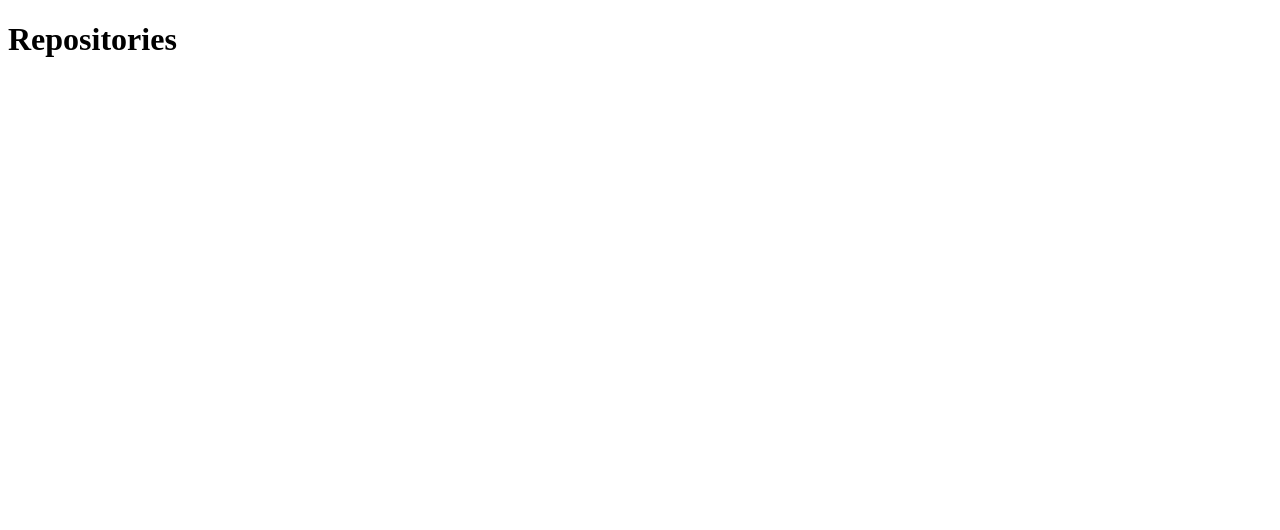
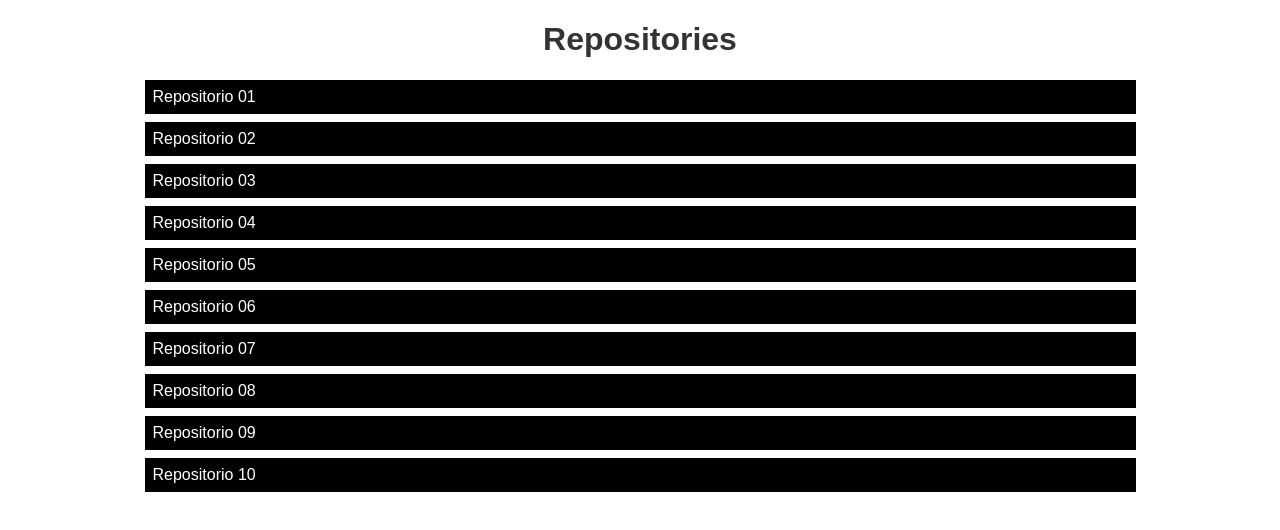
Before and after one commit to RafaelDanelluci/gama-react-basic, a React (Create React App) app: page /repositories in a window 1280 px wide. Shown: the top 530 px of the page. Built offline with nearby package versions, Linux system fonts and the light colour scheme.

Commit message:
Using styled components for the pages

```diff
--- a/package.json
+++ b/package.json
@@ -11,6 +11,7 @@
     "react-dom": "^18.1.0",
     "react-router-dom": "^6.3.0",
     "react-scripts": "5.0.1",
+    "styled-components": "^5.3.5",
     "web-vitals": "^2.1.4"
   },
   "scripts": {
--- a/src/App.js
+++ b/src/App.js
@@ -1,5 +1,5 @@
 import React from 'react';
-import Routers from './components/router/routers';
+import Routers from './router/routers';
 
 function App() {
   return (
--- a/src/components/pages/Repositories.js
+++ /dev/null
@@ -1,7 +0,0 @@
-import React from "react";
-
-export default function Repositories() {
-  return(
-    <h1>Repositories</h1>
-  )
-}
--- a/src/components/pages/Home.js
+++ b/src/pages/Home/index.js
@@ -1,5 +1,6 @@
 import React, { useState } from 'react';
 import axios from 'axios';
+import * as S from "./styled";
 
 function Home(props) {
   const [usuario, setUsuario] = useState('');
@@ -9,11 +10,10 @@ function Home(props) {
   }
 
   return (
-    <>
-      <h1>Digite seu usuario do GitHub</h1>
-      <input className = "usuarioInput" placeholder = "Usuario" value={usuario} onChange={e => setUsuario(e.target.value)}/>
-      <button type="button" onClick={handlePesquisa}>Pesquisar</button>
-    </>
+    <S.Container>
+      <S.Input className = "usuarioInput" placeholder = "Usuario" value={usuario} onChange={e => setUsuario(e.target.value)}/>
+      <S.Button type="button" onClick={handlePesquisa}>Pesquisar</S.Button>
+    </S.Container>
   );
 }
 
--- /dev/null
+++ b/src/pages/Home/styled.js
@@ -0,0 +1,36 @@
+import styled from 'styled-components';
+
+export const Container = styled.div`
+  width: 100vw;
+  height: 100vh;
+  display: flex;
+  align-items: center;
+  justify-content: center;
+`;
+
+export const Input = styled.input`
+  border: 1px solid #ddd;
+  height: 1.5rem;
+  padding: 0 .5rem;
+  border-radius: .25rem 0 0 .25rem;
+
+  &:focus,
+  &:active {
+    outline: none;
+    box-shadow: none;
+  }
+`;
+
+export const Button = styled.button`
+  border: 1px solid #000;
+  height: 1.5rem;
+  background: #000;
+  color: #fff;
+  border-radius: 0 .25rem .25rem 0;
+
+  &:focus,
+  &:active {
+    outline: none;
+    box-shadow: none;
+  }
+  `;
--- /dev/null
+++ b/src/pages/Repositories/index.js
@@ -0,0 +1,22 @@
+import React from "react";
+import * as S from "./styled";
+
+export default function Repositories() {
+  return(
+    <S.Container>
+      <S.Title>Repositories</S.Title>
+      <S.List>
+        <S.listItem>Repositorio 01 </S.listItem>
+        <S.listItem>Repositorio 02 </S.listItem>
+        <S.listItem>Repositorio 03 </S.listItem>
+        <S.listItem>Repositorio 04 </S.listItem>
+        <S.listItem>Repositorio 05 </S.listItem>
+        <S.listItem>Repositorio 06 </S.listItem>
+        <S.listItem>Repositorio 07 </S.listItem>
+        <S.listItem>Repositorio 08 </S.listItem>
+        <S.listItem>Repositorio 09 </S.listItem>
+        <S.listItem>Repositorio 10 </S.listItem>
+      </S.List>
+    </S.Container>
+  )
+}
--- /dev/null
+++ b/src/pages/Repositories/styled.js
@@ -0,0 +1,28 @@
+import styled from 'styled-components';
+
+export const Container = styled.div`
+  width: 100%;
+  max-width: 991px;
+  margin: 0 auto;
+`;
+
+export const Title = styled.h1`
+  text-align: center;
+  font-size: 2rem;
+  font-family: sans-serif;
+  color: #333;
+`;
+
+export const List = styled.ul`
+  list-style: none;
+  padding: 0;
+  margin: 0;
+  font-family: sans-serif;
+`;
+
+export const listItem = styled.li`
+  margin: .5rem 0;
+  background: #000;
+  color: #fff;
+  padding: .5rem;
+`;
--- a/src/components/router/routers.js
+++ b/src/router/routers.js
@@ -1,7 +1,7 @@
 import React from 'react';
 import { Route, BrowserRouter as Router, Routes } from 'react-router-dom';
-import Repositories from '../pages/Repositories';
-import Home from '../pages/Home';
+import Repositories from '../pages/Repositories/index.js';
+import Home from '../pages/Home/index.js';
 
 export default function Routers() {
   return(
```
Also changed, not shown: 1 other file (tests, documents, lock files or other folders).
